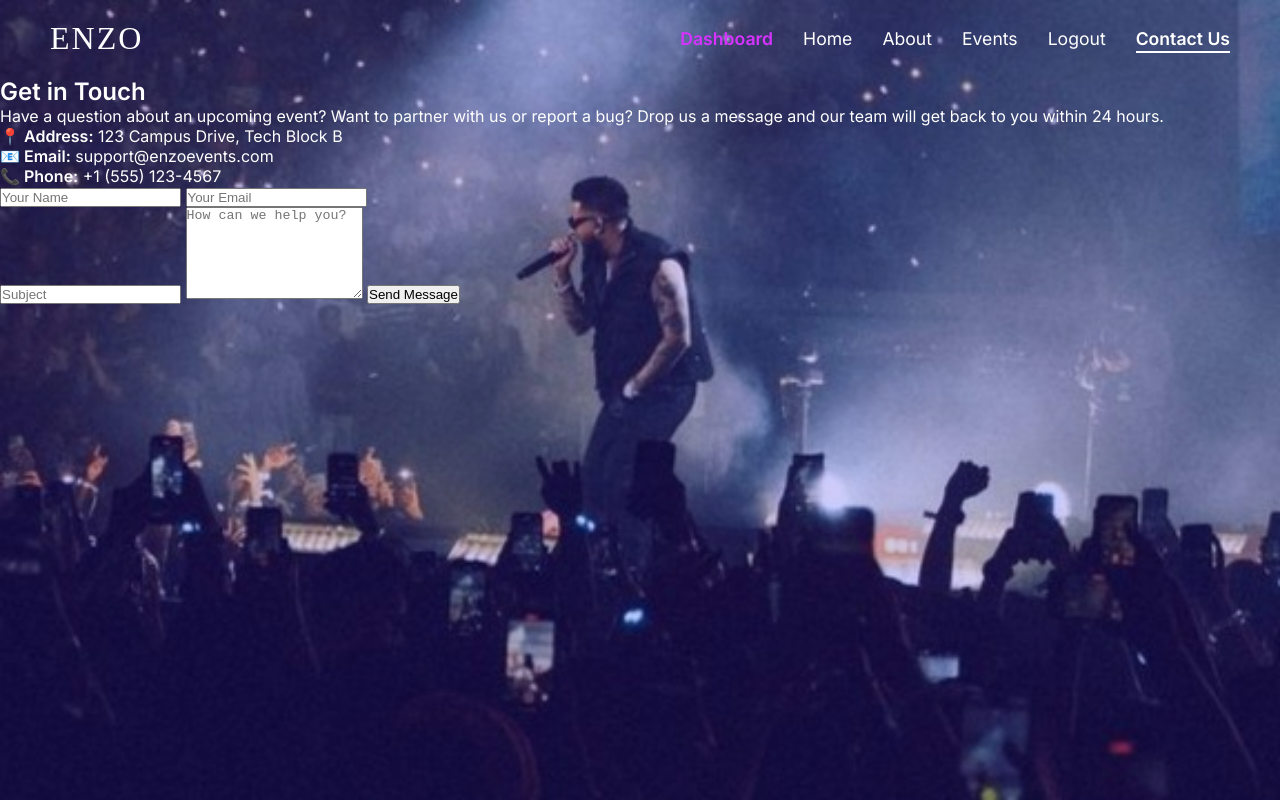
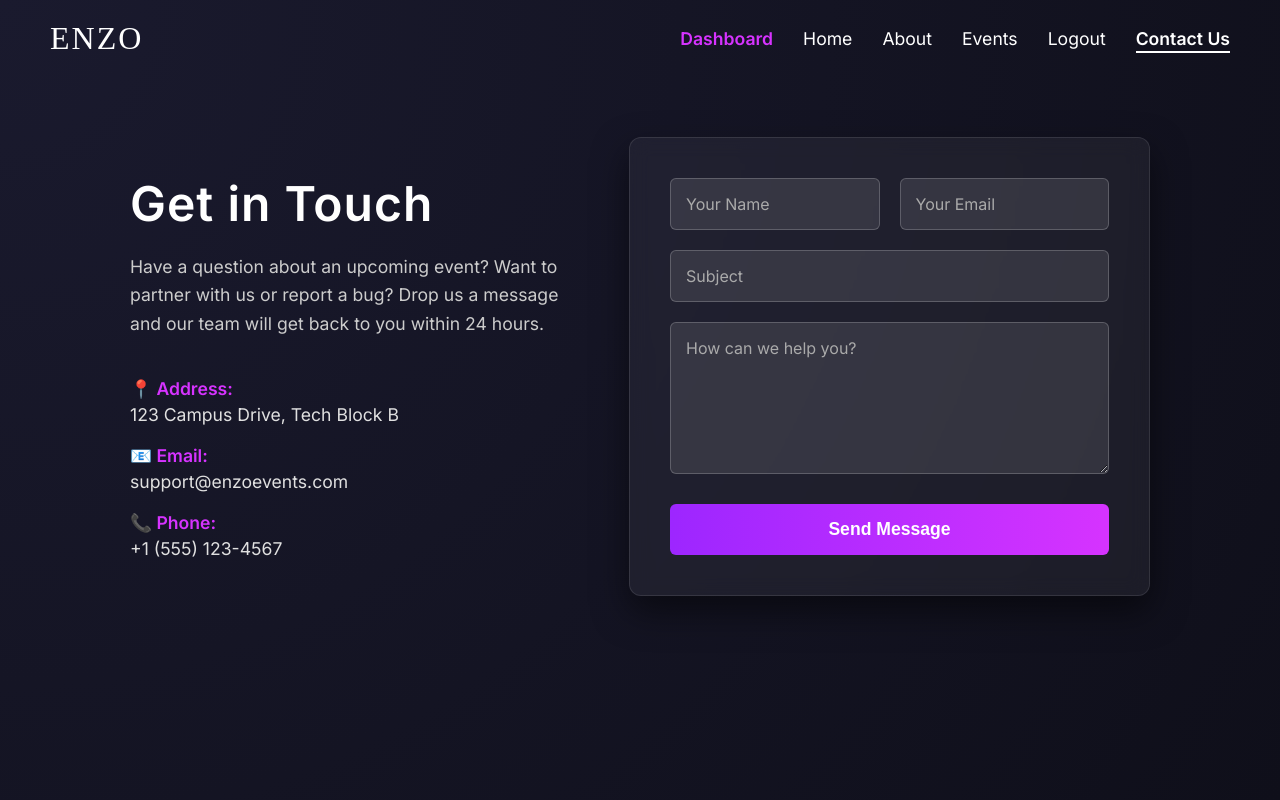
Before and after one commit to sonaliisamal/Enzo, a website: page enzo-frontend/contact.html in a window 1280 px wide. Drawn offline with Linux system fonts and the light colour scheme; sample sign-in values are in the browser's storage.

Commit message:
contact page css

```diff
--- a/enzo-frontend/style.css
+++ b/enzo-frontend/style.css
@@ -1152,3 +1152,137 @@ body.admin-page {
 .clear-btn:hover {
     transform: scale(1.05);
 }
+
+
+
+
+/* =========================================
+   CONTACT PAGE SPECIFIC STYLES
+   ========================================= */
+
+body.contact-page {
+    /* A deep, sleek gradient matching the Events page vibe */
+    background: radial-gradient(circle at top left, #1a1a2e, #0f0f1a);
+    min-height: 100vh;
+    color: white;
+    font-family: 'Inter', sans-serif;
+}
+
+.contact-container {
+    max-width: 1100px;
+    margin: 60px auto;
+    display: flex;
+    gap: 60px;
+    padding: 0 40px;
+    align-items: center;
+}
+
+/* --- Left Side: Info --- */
+.contact-info {
+    flex: 1;
+}
+
+.contact-info h2 {
+    font-size: 3rem;
+    font-weight: 600;
+    margin-bottom: 20px;
+    letter-spacing: 1px;
+}
+
+.contact-info p {
+    font-size: 1.1rem;
+    color: #cccccc;
+    line-height: 1.6;
+    margin-bottom: 40px;
+}
+
+.info-details {
+    display: flex;
+    flex-direction: column;
+    gap: 20px;
+}
+
+.info-item {
+    display: flex;
+    flex-direction: column;
+    gap: 5px;
+    font-size: 1.1rem;
+}
+
+.info-item strong {
+    color: #d633ff; /* ENZO Purple accent */
+}
+
+.info-item span {
+    color: #e0e0e0;
+}
+
+/* --- Right Side: Form --- */
+.contact-form-wrapper {
+    flex: 1;
+    background: rgba(255, 255, 255, 0.05); /* Glassmorphism effect */
+    padding: 40px;
+    border-radius: 12px;
+    border: 1px solid rgba(255, 255, 255, 0.1);
+    box-shadow: 0 15px 35px rgba(0, 0, 0, 0.5);
+    backdrop-filter: blur(10px);
+}
+
+.contact-form {
+    display: flex;
+    flex-direction: column;
+    gap: 20px;
+}
+
+.input-row {
+    display: flex;
+    gap: 20px;
+}
+
+.input-row input {
+    flex: 1;
+}
+
+.contact-form input,
+.contact-form textarea {
+    width: 100%;
+    padding: 15px;
+    background: rgba(255, 255, 255, 0.1);
+    border: 1px solid rgba(255, 255, 255, 0.2);
+    border-radius: 6px;
+    color: white;
+    font-size: 1rem;
+    font-family: 'Inter', sans-serif;
+    outline: none;
+    transition: background 0.3s, border 0.3s;
+}
+
+.contact-form input::placeholder,
+.contact-form textarea::placeholder {
+    color: #aaaaaa;
+}
+
+.contact-form input:focus,
+.contact-form textarea:focus {
+    background: rgba(255, 255, 255, 0.15);
+    border: 1px solid #d633ff;
+    box-shadow: 0 0 10px rgba(214, 51, 255, 0.3);
+}
+
+.submit-btn {
+    background: linear-gradient(90deg, #9d26ff, #d633ff);
+    color: white;
+    border: none;
+    padding: 15px;
+    font-size: 1.1rem;
+    font-weight: 600;
+    border-radius: 6px;
+    cursor: pointer;
+    transition: transform 0.2s, box-shadow 0.2s;
+    margin-top: 10px;
+}
+
+.submit-btn:hover {
+    transform: translateY(-2px);
+    box-shadow: 0 8px 20px rgba(157, 38, 255, 0.4);
+}
```
